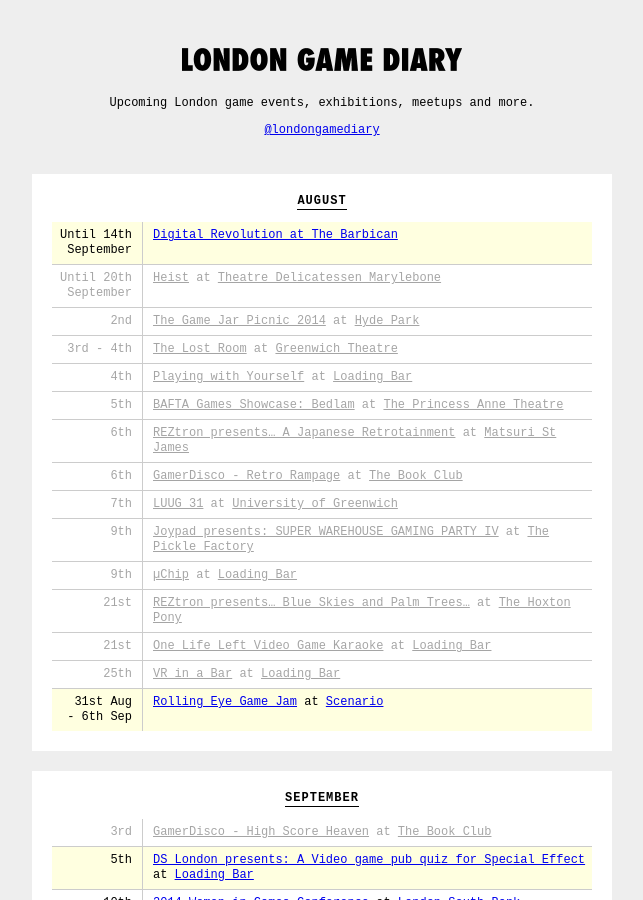
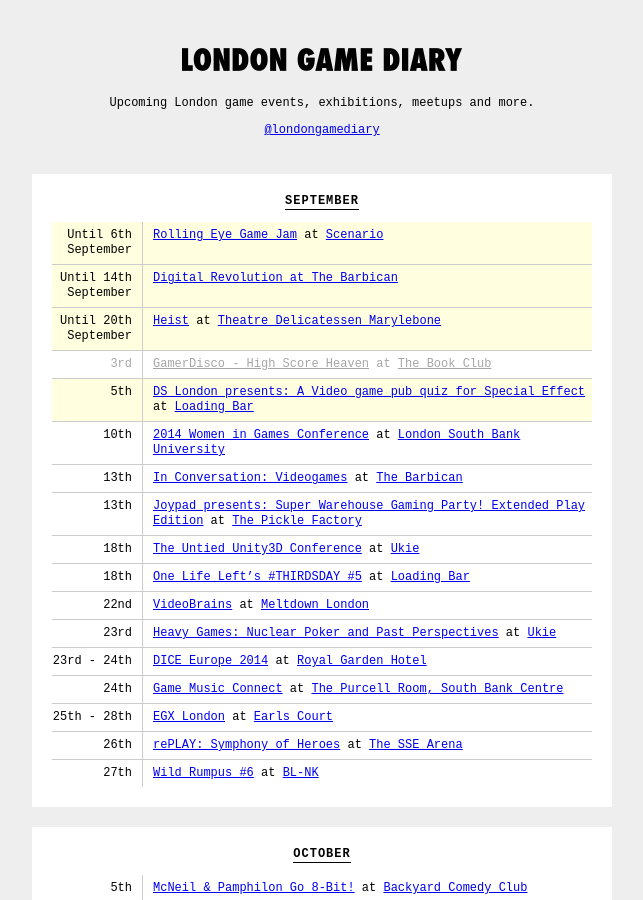
Before and after one commit to thomasmarshall/londongamediary.com, a Jekyll site: the page built from index.html, in a window 1280 px wide and 900 px high. Shown: the whole window, without its empty margins (318-961 px from the left). Built offline with Jekyll 4.4.1, drawn with Linux system fonts in a browser that asks for light colours; nearby versions of some CDN libraries.

Commit message:
Update events.yml

```diff
--- a/_data/events.yml
+++ b/_data/events.yml
@@ -1,87 +1,24 @@
-# August
+# September
+
+- title: "Rolling Eye Game Jam"
+  link: "https://rollingeye.eventbrite.co.uk/"
+  location: "[Scenario](http://barscenario.co.uk/)"
+  starts_at: 2014-09-01
+  ends_at: 2014-09-06
+  custom_date: "Until 6th September"
 
 - title: "Digital Revolution at The Barbican"
   link: "http://www.barbican.org.uk/digital-revolution"
-  starts_at: 2014-08-01
+  starts_at: 2014-09-01
   ends_at: 2014-09-14
   custom_date: "Until 14th September"
 
 - title: "Heist"
   link: "http://heistlive.com/"
   location: "[Theatre Delicatessen Marylebone](http://danedwardball.wix.com/marylebone-gardens#!about/c2414)"
-  starts_at: 2014-08-01
-  ends_at: 2014-08-23
+  starts_at: 2014-09-01
+  ends_at: 2014-09-20
   custom_date: "Until 20th September"
-
-- title: "The Game Jar Picnic 2014"
-  link: "https://www.facebook.com/events/1432826166978318/?source=1"
-  location: "[Hyde Park](http://www.royalparks.org.uk/parks/hyde-park)"
-  date: 2014-08-02
-
-- title: "The Lost Room"
-  link: "http://www.greenwichtheatre.org.uk/index.php?option=com_content&view=article&id=1585:the-lost-room&catid=7:playingnow&Itemid=1"
-  location: "[Greenwich Theatre](http://www.greenwichtheatre.org.uk/)"
-  starts_at: 2014-08-03
-  ends_at: 2014-08-04
-
-- title: "Playing with Yourself"
-  link: "https://www.eventbrite.co.uk/e/playing-with-yourself-tickets-12331591121"
-  location: "[Loading Bar](http://barscenario.co.uk/)"
-  date: 2014-08-04
-
-- title: "BAFTA Games Showcase: Bedlam"
-  link: "https://bafta.ticketsolve.com/shows/873518446/events?show_id=873518446"
-  location: "[The Princess Anne Theatre](http://www.bafta.org/venue-hire/rooms/the-princess-anne-theatre,1965,BA.html)"
-  date: 2014-08-05
-
-- title: "REZtron presents... A Japanese Retrotainment"
-  link: "https://www.eventbrite.co.uk/e/segasushisake-karaoke-tickets-12382226573?ref=ecal"
-  location: "[Matsuri St James](http://www.matsuri-restaurant.com/)"
-  date: 2014-08-06
-
-- title: "GamerDisco - Retro Rampage"
-  link: "http://www.facebook.com/events/296484583856205/"
-  location: "[The Book Club](http://www.wearetbc.com/)"
-  date: 2014-08-06
-
-- title: "LUUG 31"
-  link: "http://www.meetup.com/London-Unity-Usergroup/events/196570232/"
-  location: "[University of Greenwich](http://www2.gre.ac.uk/)"
-  date: 2014-08-07
-
-- title: "Joypad presents: SUPER WAREHOUSE GAMING PARTY IV"
-  link: "http://ovalspace.co.uk/events/view/joypad-presents-super-warehouse-gaming-party-iv/"
-  location: "[The Pickle Factory](http://www.ovalspace.co.uk/about/the-venues/pickle-factory/)"
-  date: 2014-08-09
-
-- title: "µChip"
-  link: "http://www.facebook.com/events/1444869292445996/"
-  location: "[Loading Bar](http://barscenario.co.uk/)"
-  date: 2014-08-09
-
-- title: "REZtron presents... Blue Skies and Palm Trees..."
-  link: "https://www.eventbrite.co.uk/e/sega-thirst-dayblue-skies-and-palm-trees-registration-12611977765?ref=ecal"
-  location: "[The Hoxton Pony](http://www.thehoxtonpony.com/)"
-  date: 2014-08-21
-
-- title: "One Life Left Video Game Karaoke"
-  link: "https://www.facebook.com/events/551123111659617/"
-  location: "[Loading Bar](http://barscenario.co.uk/)"
-  date: 2014-08-21
-
-- title: "VR in a Bar"
-  link: "http://www.eventbrite.co.uk/e/vr-in-a-bar-again-tickets-12445730515"
-  location: "[Loading Bar](http://barscenario.co.uk/)"
-  date: 2014-08-25
-
-- title: "Rolling Eye Game Jam"
-  link: "https://rollingeye.eventbrite.co.uk/"
-  location: "[Scenario](http://barscenario.co.uk/)"
-  starts_at: 2014-08-31
-  ends_at: 2014-09-06
-
-
-# September
 
 - title: "GamerDisco - High Score Heaven"
   link: "https://www.facebook.com/events/263944337129687/"
@@ -111,6 +48,11 @@
 - title: "The Untied Unity3D Conference"
   link: "https://www.eventbrite.co.uk/e/the-untied-unity3d-conference-tickets-12369019069"
   location: "[Ukie](http://ukie.org.uk/)"
+  date: 2014-09-18
+
+- title: "One Life Left's #THIRDSDAY #5"
+  link: "https://www.facebook.com/events/1458589364418194/?fref=ts"
+  location: "[Loading Bar](http://barscenario.co.uk/)"
   date: 2014-09-18
 
 - title: "VideoBrains"
```
